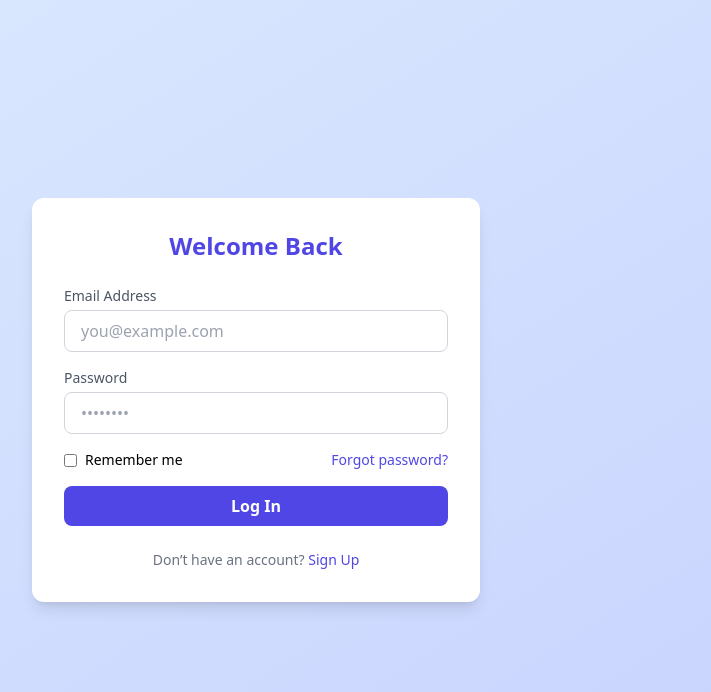
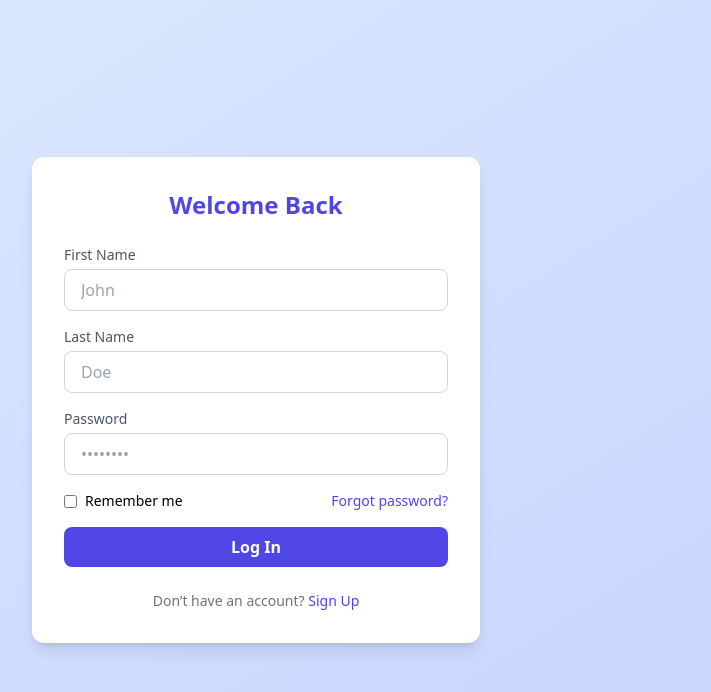
Before and after one commit to truketlema/GDG_HACKATON_RIPPLEUP, a React (Vite) app in the folder frontend/: page /login in a window 1280 px wide. Shown: the top 692 px of the page, without its empty margins (384-1095 px from the left). Built offline with nearby package versions, Linux system fonts and the light colour scheme; the HTML template or start-up script is replaced by a standard one.

Commit message:
first and last name for login

```diff
--- a/frontend/src/pages/LogIn.tsx
+++ b/frontend/src/pages/LogIn.tsx
@@ -2,13 +2,11 @@ import React from "react";
 import { useNavigate } from "react-router-dom";
 
 export default function LogIn() {
-  const [email, setEmail] = React.useState("");
-  const [password, setPassword] = React.useState("");
   const navigate = useNavigate();
 
   const handleSubmit = (e: React.FormEvent) => {
     e.preventDefault();
-    // Add your auth logic here
+    // Add auth logic here
 
     // Simulate successful login
     setTimeout(() => {
@@ -22,15 +20,26 @@ export default function LogIn() {
         <h2 className="text-2xl font-bold text-center text-indigo-600 mb-6">Welcome Back</h2>
         <form className="space-y-4" onSubmit={handleSubmit}>
           <div>
-            <label className="block text-sm font-medium text-gray-600 mb-1" htmlFor="email">
-              Email Address
+            <label className="block text-sm font-medium text-gray-600 mb-1" htmlFor="firstName">
+              First Name
             </label>
             <input
-              id="email"
-              type="email"
-              placeholder="you@example.com"
-              value={email}
-              onChange={(e) => setEmail(e.target.value)}
+              id="firstName"
+              type="text"
+              placeholder="John"
+              className="w-full px-4 py-2 border border-gray-300 rounded-lg focus:outline-none focus:ring-2 focus:ring-indigo-400"
+              required
+            />
+          </div>
+
+          <div>
+            <label className="block text-sm font-medium text-gray-600 mb-1" htmlFor="lastName">
+              Last Name
+            </label>
+            <input
+              id="lastName"
+              type="text"
+              placeholder="Doe"
               className="w-full px-4 py-2 border border-gray-300 rounded-lg focus:outline-none focus:ring-2 focus:ring-indigo-400"
               required
             />
@@ -44,8 +53,6 @@ export default function LogIn() {
               id="password"
               type="password"
               placeholder="••••••••"
-              value={password}
-              onChange={(e) => setPassword(e.target.value)}
               className="w-full px-4 py-2 border border-gray-300 rounded-lg focus:outline-none focus:ring-2 focus:ring-indigo-400"
               required
             />
```
